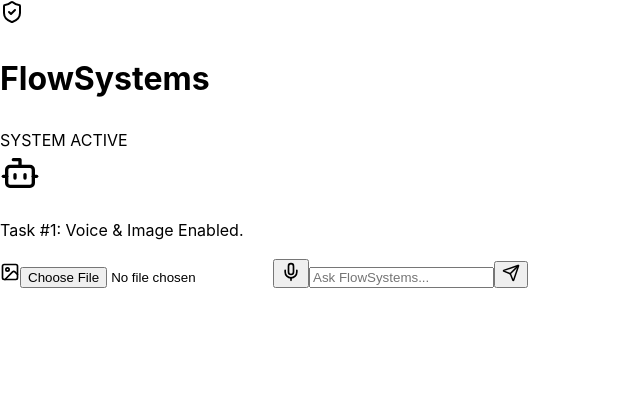
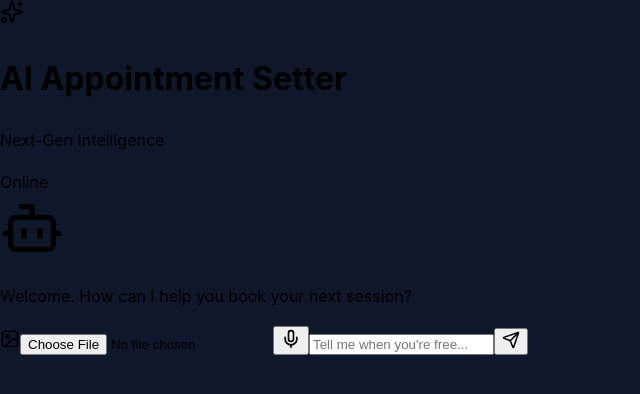
Before and after one commit to Muneeb20019/AI-Appointment-Setter-Fullstack-Automation-n8n-nextjs, a Next.js app: page / in a window 1280 px wide. Shown: the top 394 px of the page, without its empty margins (0-640 px from the left). Built offline with nearby package versions, Linux system fonts and the light colour scheme.

Commit message:
Add dancing animations and rename to AI Appointment Setter

```diff
--- a/package.json
+++ b/package.json
@@ -6,6 +6,7 @@
     "start": "next start"
   },
   "dependencies": {
+    "framer-motion": "^12.25.0",
     "lucide-react": "^0.562.0",
     "next": "^14.2.35",
     "react": "^18.2.0",
--- a/pages/index.js
+++ b/pages/index.js
@@ -1,30 +1,23 @@
-import React, { useState, useRef, useEffect } from 'react';
+import React, { useState, useRef } from 'react';
 import Head from 'next/head';
-import { Mic, Send, Bot, ShieldCheck, Image as ImageIcon, StopCircle } from 'lucide-react';
+import { Mic, Send, Bot, Sparkles, Image as ImageIcon, StopCircle } from 'lucide-react';
+import { motion, AnimatePresence } from 'framer-motion';
 
 export default function Home() {
   const [messages, setMessages] = useState([]);
   const [inputText, setInputText] = useState("");
   const [isRecording, setIsRecording] = useState(false);
   const mediaRecorder = useRef(null);
-  const audioChunks = useRef([]);
   const sessionId = "rave-user-muneeb-123";
 
-  // --- Connection to n8n ---
   const sendToN8N = async (data, type) => {
     const userMsg = { id: Date.now(), role: "user", content: type === "text" ? data : "Sent " + type };
     setMessages((prev) => [...prev, userMsg]);
-
     const formData = new FormData();
     formData.append("sessionId", sessionId);
     formData.append("type", type);
-
-    if (type === "text") {
-      formData.append("message", data);
-    } else {
-      // For Audio/Image, we name the file 'file' so n8n can see it
-      formData.append("file", data, type === 'audio' ? 'speech.webm' : 'image.png');
-    }
+    if (type === "text") formData.append("message", data);
+    else formData.append("file", data);
 
     try {
       const response = await fetch("https://muneeb0.app.n8n.cloud/webhook-test/rave-chat-logic", {
@@ -32,118 +25,142 @@ export default function Home() {
         body: formData,
       });
       const result = await response.json();
-
-      if (result.responses && Array.isArray(result.responses)) {
+      if (result.responses) {
         result.responses.forEach((text, i) => {
           setTimeout(() => {
             setMessages(prev => [...prev, { id: Date.now() + i, role: "assistant", content: text }]);
           }, i * 800);
         });
       }
-    } catch (error) {
-      console.error("n8n Error:", error);
-    }
+    } catch (error) { console.error("Error:", error); }
   };
 
-  // --- Robust Voice Recording Logic ---
-  const startRecording = async () => {
-    audioChunks.current = [];
+  const toggleRecording = async () => {
+    if (isRecording) { mediaRecorder.current?.stop(); setIsRecording(false); }
+    else {
       try {
-      const stream = await navigator.mediaDevices.getUserMedia({
-        audio: { echoCancellation: true, noiseSuppression: true }
-      });
-
-      mediaRecorder.current = new MediaRecorder(stream, { mimeType: 'audio/webm' });
-
-      mediaRecorder.current.ondataavailable = (event) => {
-        if (event.data.size > 0) {
-          audioChunks.current.push(event.data);
-        }
+        const stream = await navigator.mediaDevices.getUserMedia({ audio: true });
+        mediaRecorder.current = new MediaRecorder(stream);
+        const chunks = [];
+        mediaRecorder.current.ondataavailable = (e) => chunks.push(e.data);
+        mediaRecorder.current.onstop = () => {
+          sendToN8N(new Blob(chunks), "audio");
+          stream.getTracks().forEach(t => t.stop());
         };
-
-      mediaRecorder.current.onstop = () => {
-        const audioBlob = new Blob(audioChunks.current, { type: 'audio/webm' });
-        if (audioBlob.size > 2000) { // Ensure file isn't empty
-          sendToN8N(audioBlob, "audio");
-        } else {
-          alert("Recording too short, please try again.");
-        }
-        // Turn off the red mic light on Chromebook
-        stream.getTracks().forEach(track => track.stop());
-      };
-
         mediaRecorder.current.start();
         setIsRecording(true);
-    } catch (err) {
-      alert("Microphone error: Please open this in a real tab and allow mic access.");
-      console.error(err);
-    }
-  };
-
-  const stopRecording = () => {
-    if (mediaRecorder.current && isRecording) {
-      mediaRecorder.current.stop();
-      setIsRecording(false);
+      } catch (e) { alert("Allow mic access in settings"); }
     }
   };
 
   return (
-    <div className="app-shell">
+    <div className="min-h-screen relative overflow-hidden bg-[#0f172a] text-white">
       <Head>
-        <title>FlowSystems Portal</title>
+        <title>AI Appointment Setter</title>
         <script src="https://cdn.tailwindcss.com"></script>
       </Head>
 
-      <main className="flex items-center justify-center min-h-screen bg-slate-200 p-4 font-sans text-slate-900">
-        <div className="w-full max-w-2xl h-[85vh] flex flex-col bg-white shadow-2xl rounded-xl overflow-hidden border border-slate-300">
-          <div className="p-5 border-b bg-slate-50 flex items-center justify-between">
-            <div className="flex items-center gap-2">
-              <ShieldCheck className="text-blue-600" size={24} />
-              <h1 className="font-bold text-slate-800 text-lg uppercase">FlowSystems</h1>
-            </div>
-            <div className="text-[10px] bg-blue-100 text-blue-700 px-2 py-1 rounded-full font-bold">SYSTEM ACTIVE</div>
+      {/* DANCING BACKGROUND ANIMATION */}
+      <div className="absolute inset-0 z-0">
+        <motion.div
+          animate={{ scale: [1, 1.2, 1], rotate: [0, 90, 0], x: [-20, 20, -20] }}
+          transition={{ duration: 15, repeat: Infinity, ease: "linear" }}
+          className="absolute -top-[20%] -left-[10%] w-[70%] h-[70%] bg-blue-600/20 rounded-full blur-[120px]"
+        />
+        <motion.div
+          animate={{ scale: [1.2, 1, 1.2], rotate: [0, -90, 0], x: [20, -20, 20] }}
+          transition={{ duration: 20, repeat: Infinity, ease: "linear" }}
+          className="absolute -bottom-[20%] -right-[10%] w-[70%] h-[70%] bg-purple-600/20 rounded-full blur-[120px]"
+        />
       </div>
 
-          <div className="flex-1 overflow-y-auto p-6 space-y-4 bg-white">
+      <main className="relative z-10 flex items-center justify-center min-h-screen p-4">
+        <motion.div
+          initial={{ opacity: 0, scale: 0.9 }}
+          animate={{ opacity: 1, scale: 1 }}
+          className="w-full max-w-2xl h-[85vh] flex flex-col bg-white/5 backdrop-blur-2xl shadow-[0_0_50px_-12px_rgba(0,0,0,0.5)] rounded-[2.5rem] overflow-hidden border border-white/10"
+        >
+          {/* Professional Header */}
+          <div className="p-8 border-b border-white/10 flex items-center justify-between bg-white/[0.02]">
+            <div className="flex items-center gap-4">
+              <div className="p-3 bg-gradient-to-br from-blue-500 to-purple-600 rounded-2xl shadow-lg">
+                <Sparkles className="text-white" size={24} />
+              </div>
+              <div>
+                <h1 className="font-extrabold text-2xl tracking-tight">AI Appointment <span className="text-blue-400 font-light">Setter</span></h1>
+                <p className="text-[10px] text-slate-400 uppercase tracking-[0.2em]">Next-Gen Intelligence</p>
+              </div>
+            </div>
+            <div className="px-4 py-1.5 bg-green-500/10 rounded-full border border-green-500/20 flex items-center gap-2">
+              <div className="w-2 h-2 bg-green-400 rounded-full animate-pulse" />
+              <span className="text-[10px] text-green-400 font-bold uppercase">Online</span>
+            </div>
+          </div>
+
+          {/* Chat area */}
+          <div className="flex-1 overflow-y-auto p-8 space-y-6 custom-scrollbar">
             {messages.length === 0 && (
-              <div className="text-center text-slate-300 mt-20 flex flex-col items-center">
-                <Bot size={40} className="mb-3 opacity-20" />
-                <p className="text-sm italic">Task #1: Voice & Image Enabled.</p>
+              <div className="h-full flex flex-col items-center justify-center text-slate-500">
+                <Bot size={64} className="mb-4 opacity-20" />
+                <p className="text-sm">Welcome. How can I help you book your next session?</p>
               </div>
             )}
+            <AnimatePresence>
               {messages.map((m) => (
-              <div key={m.id} className={m.role === "user" ? "flex justify-end" : "flex justify-start"}>
-                <div className={m.role === "user" ? "p-3 px-4 rounded-2xl bg-blue-600 text-white max-w-[85%] shadow-md" : "p-3 px-4 rounded-2xl bg-slate-100 text-slate-800 max-w-[85%] border"}>
-                  <p className="text-sm">{m.content}</p>
+                <motion.div
+                  key={m.id}
+                  initial={{ opacity: 0, y: 10, scale: 0.95 }}
+                  animate={{ opacity: 1, y: 0, scale: 1 }}
+                  className={`flex ${m.role === "user" ? "justify-end" : "justify-start"}`}
+                >
+                  <div className={`p-4 px-6 rounded-[1.5rem] max-w-[85%] shadow-xl ${
+                    m.role === "user"
+                      ? "bg-blue-600 text-white rounded-tr-none"
+                      : "bg-white/10 text-slate-100 rounded-tl-none border border-white/10"
+                  }`}>
+                    <p className="text-sm leading-relaxed">{m.content}</p>
                   </div>
-              </div>
+                </motion.div>
               ))}
+            </AnimatePresence>
           </div>
 
-          <div className="p-4 border-t bg-slate-50 flex items-center gap-3">
-            <label className="p-3 bg-white text-slate-400 border rounded-full cursor-pointer hover:text-blue-600">
+          {/* Glowing Input Area */}
+          <div className="p-8 bg-black/20">
+            <div className="flex items-center gap-3 bg-white/5 p-2 px-3 rounded-2xl border border-white/10 focus-within:border-blue-500/50 transition-all">
+              <label className="p-3 text-slate-400 hover:text-blue-400 cursor-pointer transition-colors">
                  <ImageIcon size={20} />
                  <input type="file" className="hidden" accept="image/*" onChange={(e) => sendToN8N(e.target.files[0], "image")} />
               </label>
 
-            <button
-              onClick={isRecording ? stopRecording : startRecording}
-              className={`p-3 rounded-full border shadow-sm transition-all ${isRecording ? 'bg-red-500 text-white animate-pulse' : 'bg-white text-slate-400'}`}
-            >
+              <button onClick={toggleRecording} className={`p-3 rounded-xl transition-all ${isRecording ? 'bg-red-500 text-white animate-pulse' : 'text-slate-400 hover:bg-white/5'}`}>
                 {isRecording ? <StopCircle size={20} /> : <Mic size={20} />}
               </button>
 
               <input
-              className="flex-1 p-3 px-5 border rounded-full outline-none text-sm bg-white border-slate-300"
-              placeholder={isRecording ? "Recording... Click Stop to send" : "Ask FlowSystems..."}
+                className="flex-1 bg-transparent border-none outline-none text-white text-sm placeholder:text-slate-500"
+                placeholder={isRecording ? "Listening..." : "Tell me when you're free..."}
                 value={inputText}
                 onChange={(e) => setInputText(e.target.value)}
                 onKeyDown={(e) => e.key === "Enter" && inputText && (sendToN8N(inputText, "text"), setInputText(""))}
               />
-            <button onClick={() => { if(inputText) { sendToN8N(inputText, "text"); setInputText(""); } }} className="p-3 bg-blue-600 text-white rounded-full"><Send size={18} /></button>
+
+              <button
+                onClick={() => { if(inputText) { sendToN8N(inputText, "text"); setInputText(""); } }}
+                className="p-3 bg-blue-600 hover:bg-blue-500 text-white rounded-xl transition-all shadow-[0_0_20px_-5px_rgba(37,99,235,0.5)]"
+              >
+                <Send size={18} />
+              </button>
             </div>
           </div>
+        </motion.div>
       </main>
+
+      <style jsx global>{`
+        .custom-scrollbar::-webkit-scrollbar { width: 5px; }
+        .custom-scrollbar::-webkit-scrollbar-thumb { background: rgba(255,255,255,0.1); border-radius: 10px; }
+        body { background: #0f172a; }
+      `}</style>
     </div>
   );
 }
```
Also changed, not shown: 1 other file (tests, documents, lock files or other folders). Lines whose indentation alone changed are shown as unchanged.
